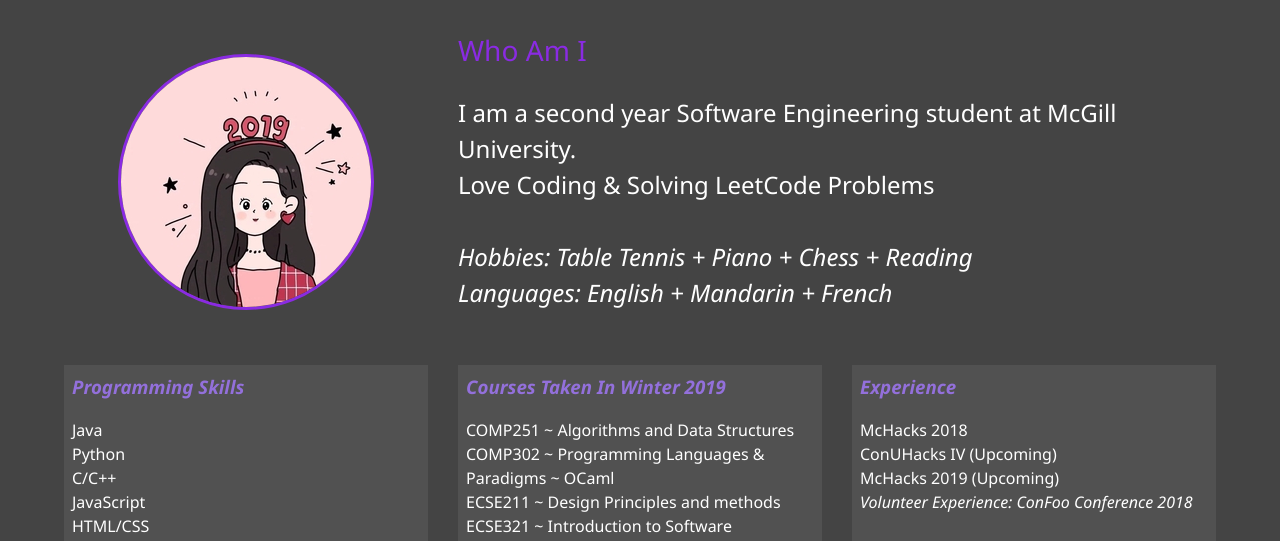
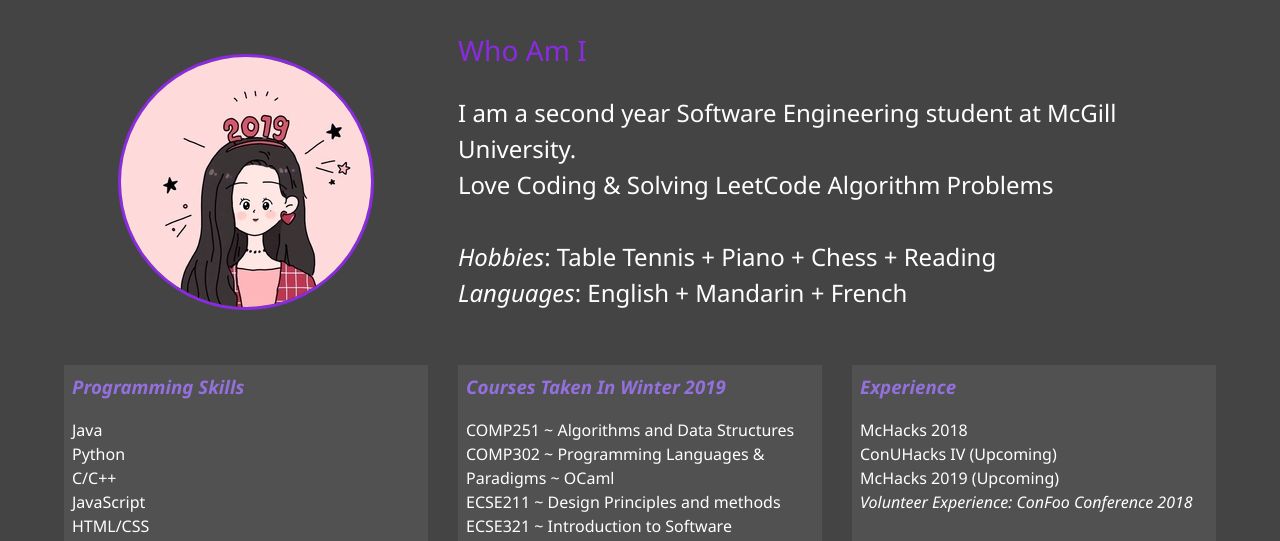
Before and after one commit to violetwei/violetwei.github.io, a website: page dist/about.html in a window 1280 px wide. Shown: the part 253-794 px from the top of the page. Drawn offline with Linux system fonts and the light colour scheme.

Commit message:
Update about.html

```diff
--- a/dist/about.html
+++ b/dist/about.html
@@ -64,12 +64,12 @@
         <h3 class="text-secondary">Who Am I</h3>
         <p>I am a second year Software Engineering student at McGill University.
           <br/>
-          Love Coding & Solving LeetCode Problems
+          Love Coding & Solving LeetCode Algorithm Problems
           <br/>
           <br/>
-          <i>Hobbies: Table Tennis + Piano + Chess + Reading</i>
+          <i>Hobbies</i>: Table Tennis + Piano + Chess + Reading
           <br/>
-          <i>Languages: English + Mandarin + French</i>
+          <i>Languages</i>: English + Mandarin + French
         </p>
       </div>
 
```
